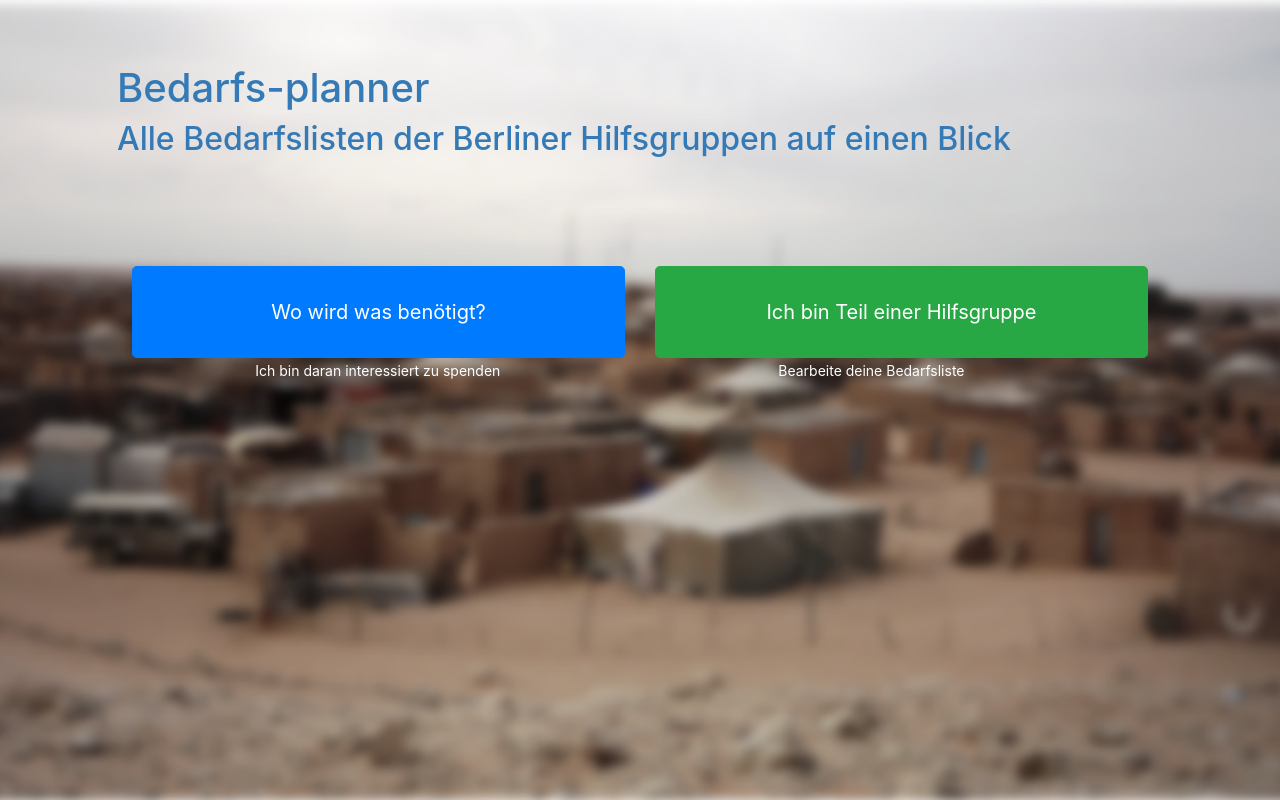
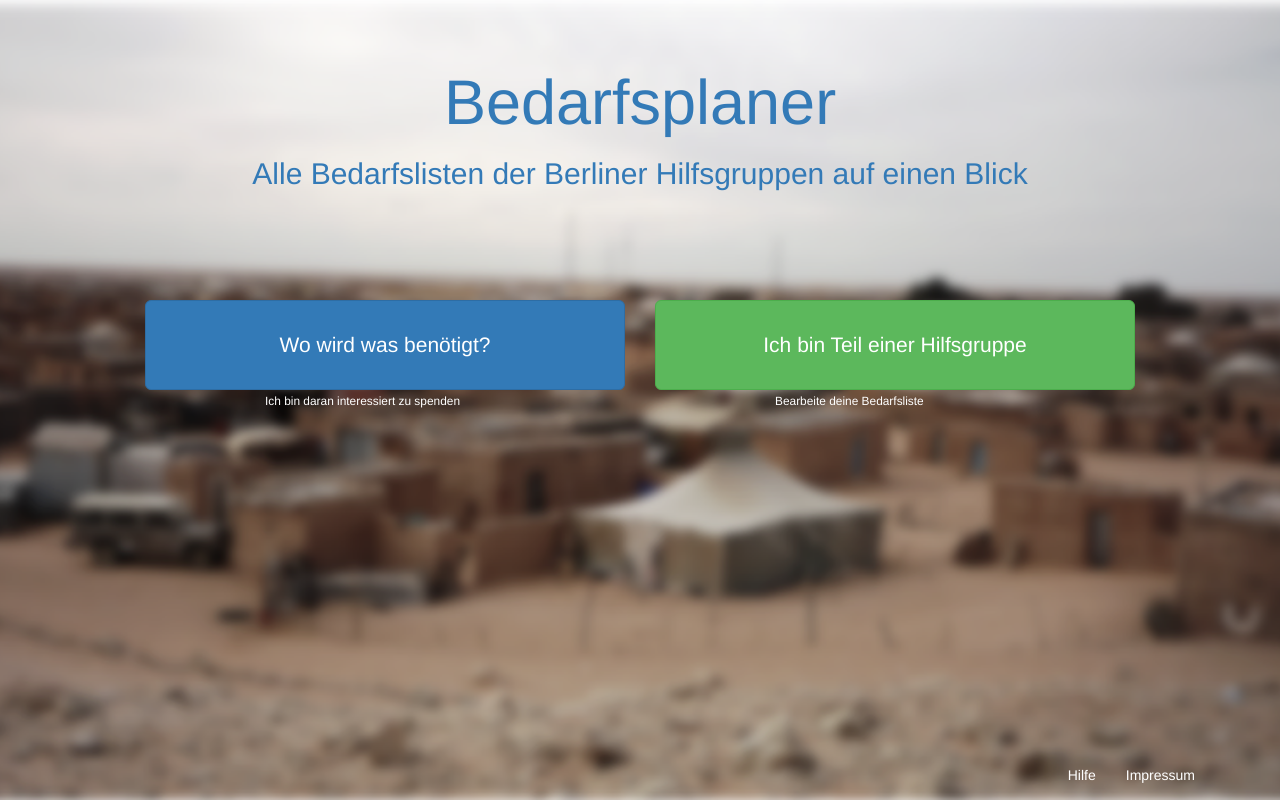
Before and after one commit to DonationmatcherBerlin/donationmatcher, a CodeIgniter app: page /database/ in a window 1280 px wide. Run offline with CodeIgniter, Linux system fonts and the light colour scheme; some libraries are stand-ins or nearby versions.

Commit message:
minor changes

```diff
--- a/application/views/local_view.php
+++ b/application/views/local_view.php
@@ -36,14 +36,14 @@
   <!-- table -->
   <div class="row">
     <div class="col-sm-12">
-      <table class="table table-hover text-center">
+      <table class="table table-hover text-center" id="myTable">
       <thead>
         <tr>
           <th class="th-green">Spende</th>
           <th class="th-green">Wird gebraucht</th>
           <th class="th-green">Nicht gebraucht</th>
           <th class="th-green">Zu viel</th>
-          <th class="th-green">Anzahl vorhanden (optional)</th>
+          <th class="th-green">Im Lager vorhanden (optional)</th>
           <th class="th-green">Kommentar (optional)</th>
         </tr>
       </thead>
--- a/application/views/login_view.php
+++ b/application/views/login_view.php
@@ -28,7 +28,7 @@
     }
 
     .panel {
-        background-color: rgba(255,255,255,.5);
+        background-color: rgba(255,255,255,.8);
     }
     </style>
 
--- a/application/views/welcome.php
+++ b/application/views/welcome.php
@@ -4,7 +4,7 @@
 
 <head>
 
-    <link href="<?= base_url('assets/css/bootstrap.min.css') ?>" rel="stylesheet">
+    <link href="<?= base_url('assets/css/bootstrap.min_v1.css') ?>" rel="stylesheet">
     <link href="<?= base_url('assets/css/font-awesome/css/font-awesome.min.css') ?>" rel="stylesheet">
     <link href="<?= base_url('assets/css/welcome/welcom_v5.css') ?>" rel="stylesheet">
 
@@ -34,7 +34,7 @@
     <div class="jumbotron" style="background:transparent;">
         <div class="container">
             <div class="row" style="margin-bottom:100px;">
-                <h1 class="text-center" style="color:#337ab7;">Bedarfs-planner</h1>
+                <h1 class="text-center" style="color:#337ab7;">Bedarfsplaner</h1>
                 <h2 style="color:#337ab7; text-align:center;">Alle Bedarfslisten der Berliner Hilfsgruppen auf einen Blick</h2>
             </div>
 
```
